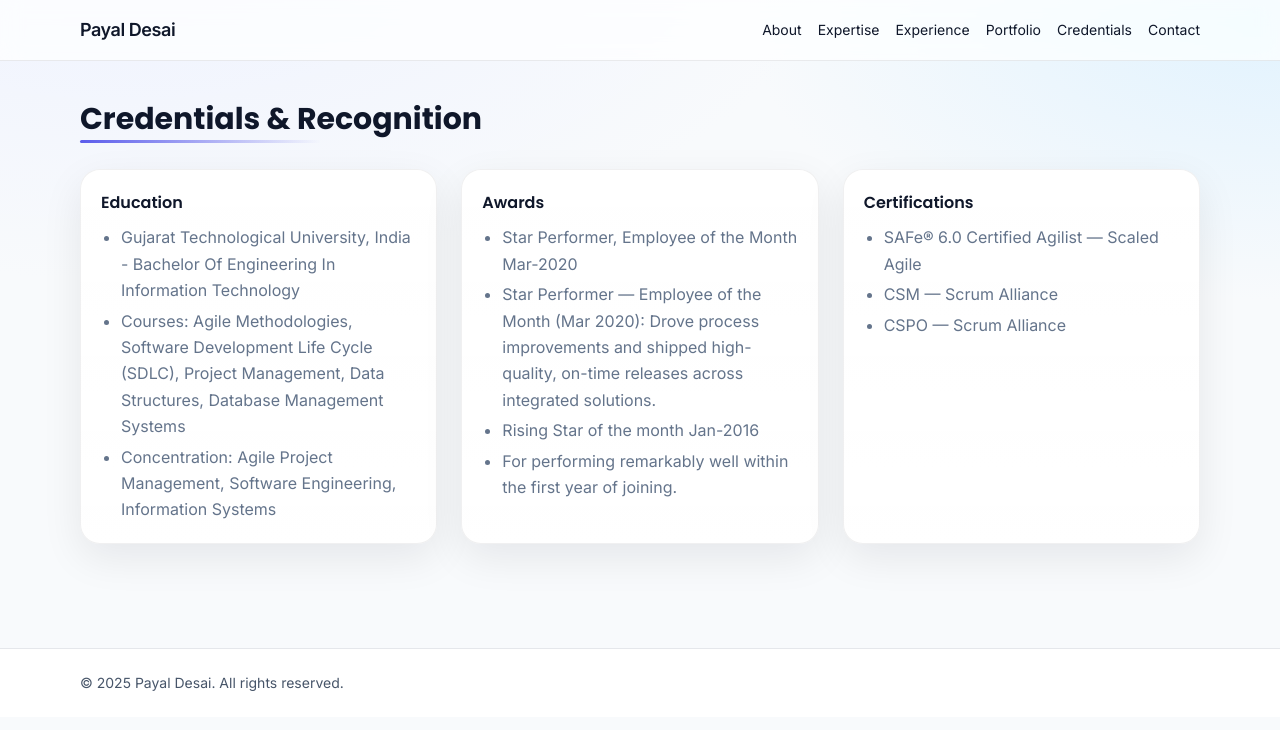
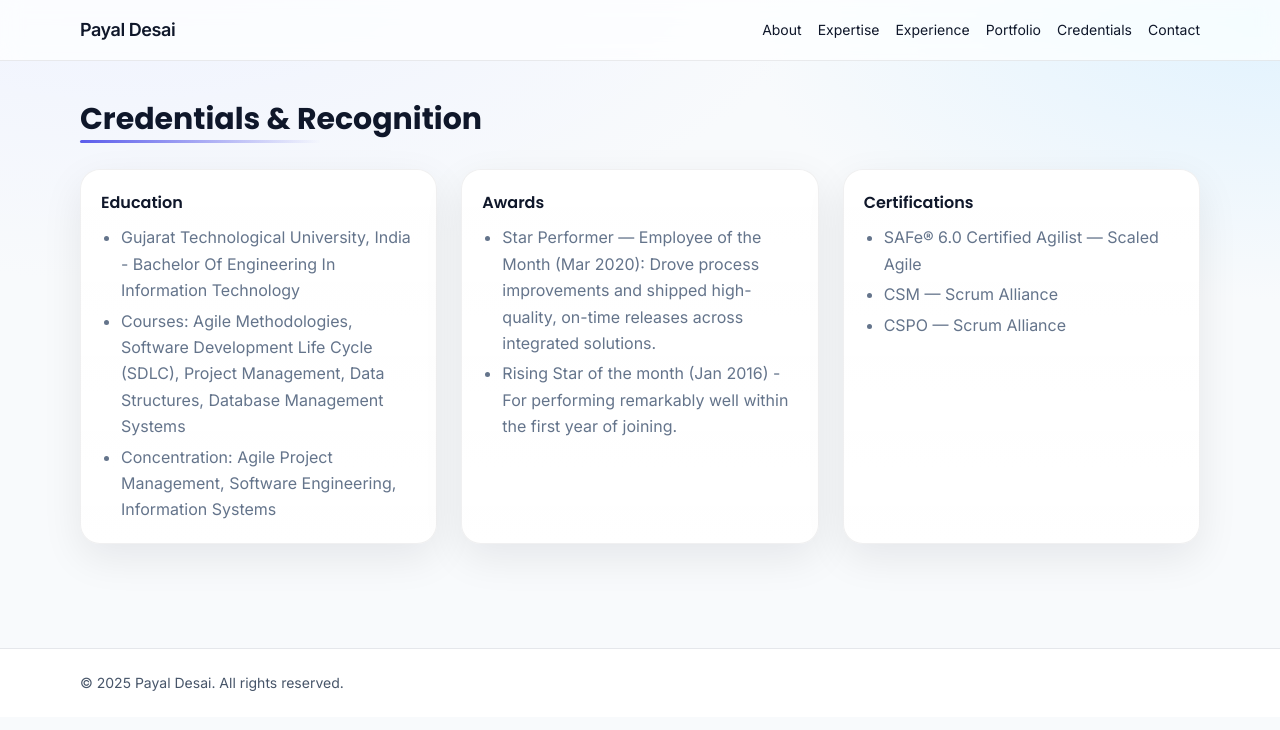
Before and after one commit to dirghak/Payal-Desai, a Next.js app: page /credentials in a window 1280 px wide. Shown: the top 730 px of the page. Built offline with nearby package versions, Linux system fonts and the light colour scheme.

Commit message:
Update page.tsx

```diff
--- a/app/credentials/page.tsx
+++ b/app/credentials/page.tsx
@@ -16,10 +16,8 @@ export default function CredentialsPage(){
         <section className="card">
           <h2 className="font-semibold mb-2">Awards</h2>
           <ul className="list-disc pl-5 text-muted space-y-1">
-            <li>Star Performer, Employee of the Month	Mar-2020</li>
             <li>Star Performer — Employee of the Month (Mar 2020): Drove process improvements and shipped high-quality, on-time releases across integrated solutions.</li>
-            <li>Rising Star of the month	Jan-2016</li>
-            <li>For performing remarkably well within the first year of joining.</li>
+            <li>Rising Star of the month	(Jan 2016) - For performing remarkably well within the first year of joining.</li>
           </ul>
         </section>
 
```
